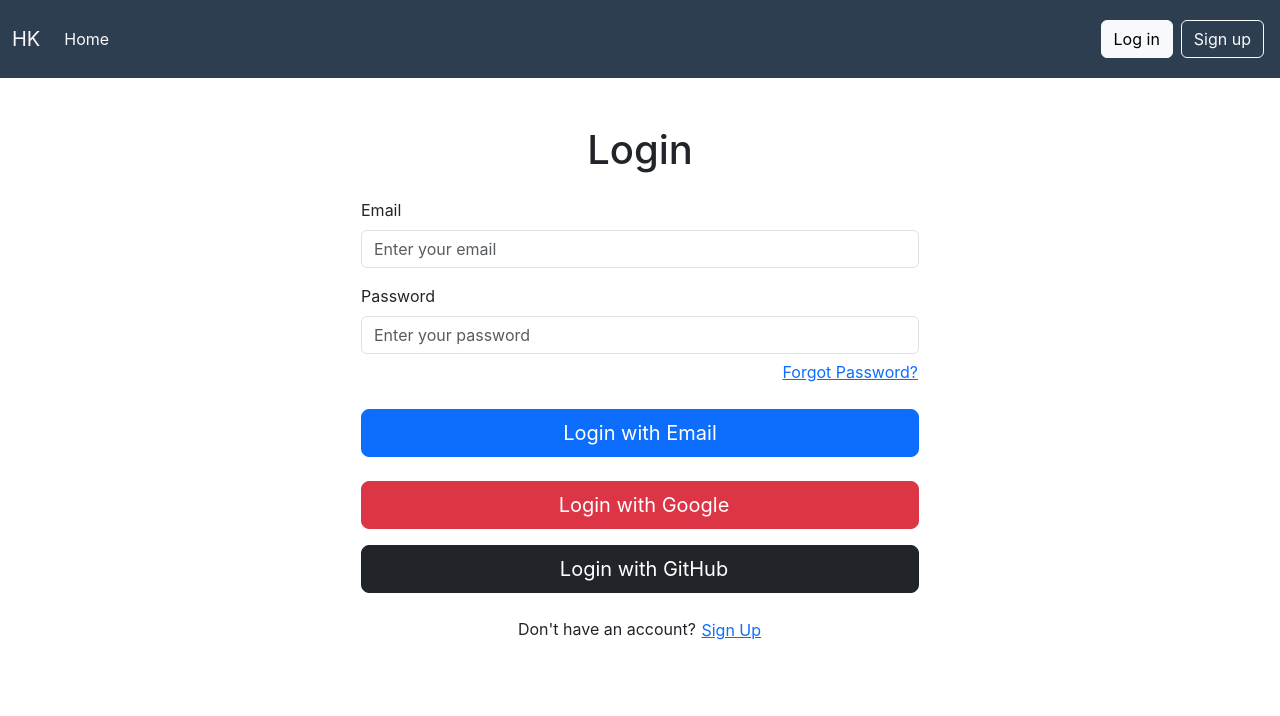
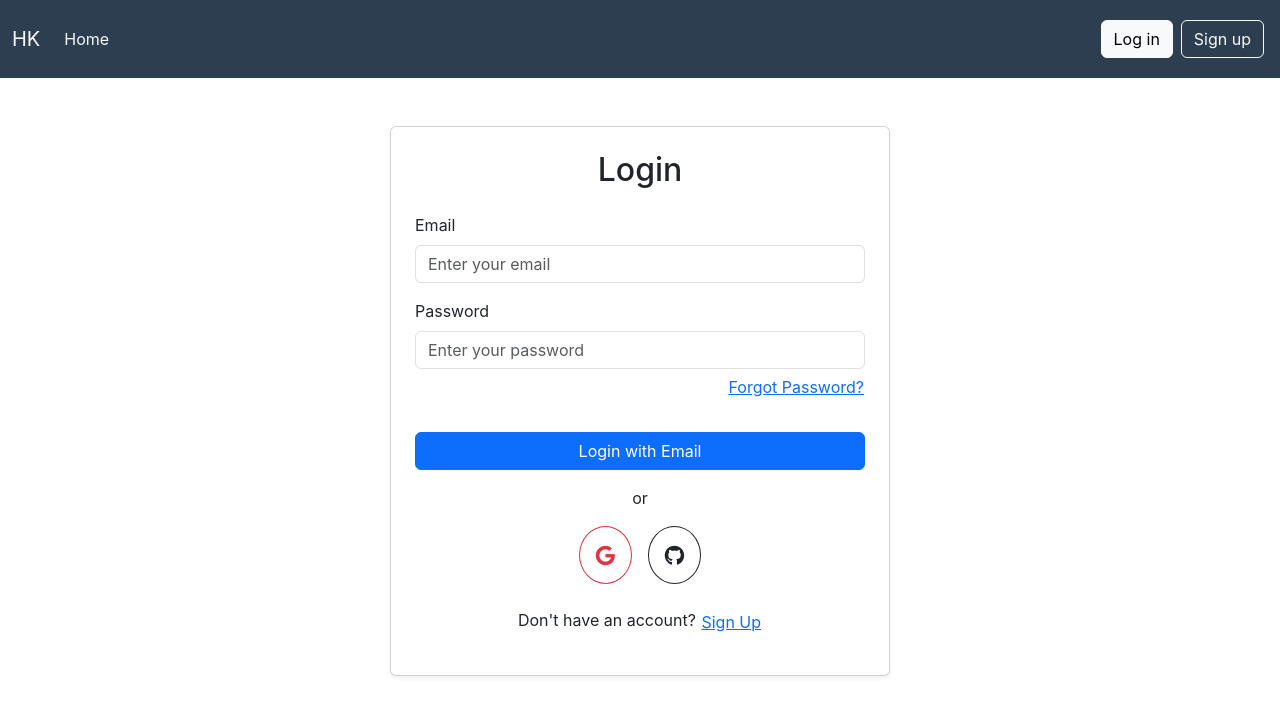
Before and after one commit to HuseyinK0r0glu/SpringAuthentication-Demo, a React (Create React App) app in the folder oauth2-frontend/: page /login in a window 1280 px wide. Shown: the top 716 px of the page. Built offline with nearby package versions, Linux system fonts and the light colour scheme.

Commit message:
better styling added and content page initialized

```diff
--- a/oauth2-frontend/package.json
+++ b/oauth2-frontend/package.json
@@ -3,6 +3,7 @@
   "version": "0.1.0",
   "private": true,
   "dependencies": {
+    "@fortawesome/fontawesome-free": "^6.7.2",
     "@testing-library/dom": "^10.4.0",
     "@testing-library/jest-dom": "^6.6.3",
     "@testing-library/react": "^16.2.0",
--- a/oauth2-frontend/src/App.js
+++ b/oauth2-frontend/src/App.js
@@ -1,4 +1,5 @@
 import './App.css';
+import '@fortawesome/fontawesome-free/css/all.min.css';
 import { BrowserRouter as Router, Routes, Route, Navigate } from 'react-router-dom';
 import LoginPage from './screens/auth/LoginPage';
 import HomePage from './screens/general/HomePage';
@@ -15,6 +16,7 @@ import UserPage from './screens/general/UserPage';
 import UploadProfilePicture from './screens/profile/UploadProfilePicture';
 import VerifyPhoneNumberPage from './screens/auth/PhoneNumberFlow/VerifyPhoneNumber';
 import AddPhoneNumberPage from './screens/auth/PhoneNumberFlow/AddPhoneNumber';
+import ContentPage from './screens/content/ContentPage';
 import { Navbar } from './Navbar';
 import { Provider as UserProvider } from './context/UserContext';
 
@@ -43,6 +45,7 @@ function App() {
           <Route path="/user-profile" element={<UserPage />}/>
           <Route path="/verify-phone-number" element={<VerifyPhoneNumberPage />}/>
           <Route path="/add-phone-number" element={<AddPhoneNumberPage />}/>
+          <Route path="/content" element={<ContentPage />}/>
         </Routes>
       </Router>
     </UserProvider>
--- a/oauth2-frontend/src/screens/auth/LoginPage.js
+++ b/oauth2-frontend/src/screens/auth/LoginPage.js
@@ -58,18 +58,19 @@ function LoginPage() {
   };
 
 return (
-  <div className="container text-center mt-5">
-    <h1 className="mb-4">Login</h1>
+  <div className="container d-flex justify-content-center align-items-center mt-5">
+    <div className="card shadow-sm p-4" style={{ width: '100%', maxWidth: '500px' }}>
+      <h2 className="text-center mb-4">Login</h2>
 
-    <div className="d-flex flex-column align-items-center justify-content-center">
       {message === "session-expired" && (
-        <div className="alert alert-warning text-center mt-3" role="alert">
+        <div className="alert alert-warning text-center" role="alert">
           <strong>Your session has timed out:</strong> Please log in again to continue.
         </div>
       )}
+
       {/* Traditional Login Form */}
-      <form onSubmit={handleTraditionalLogin} className="w-50 mb-4">
-        <div className="form-group text-start">
+      <form onSubmit={handleTraditionalLogin}>
+        <div className="mb-3">
           <label htmlFor="email" className="form-label">Email</label>
           <input
             type="email"
@@ -82,7 +83,7 @@ return (
           />
         </div>
 
-        <div className="form-group text-start mt-3">
+        <div className="mb-3">
           <label htmlFor="password" className="form-label">Password</label>
           <input
             type="password"
@@ -106,29 +107,36 @@ return (
 
         {error && <p className="text-danger mt-2">{error}</p>}
 
-        <button type="submit" className="btn btn-primary btn-lg mt-4 w-100">
+        <button type="submit" className="btn btn-primary w-100 mt-3">
           Login with Email
         </button>
       </form>
 
+      <div className="text-center my-3">
+        <span>or</span>
+      </div>
+
       {/* OAuth2 Login Buttons */}
-      <div className="d-flex flex-column align-items-center w-50">
+      <div className="d-flex justify-content-center gap-3">
         <button
-          className="btn btn-danger btn-lg mb-3 w-100"
+          className="btn btn-outline-danger rounded-circle p-3"
           onClick={() => handleLogin("google")}
+          title="Login with Google"
         >
-          <i className="fab fa-google me-2"></i> Login with Google
+          <i className="fab fa-google fa-lg"></i>
         </button>
+
         <button
-          className="btn btn-dark btn-lg w-100"
+          className="btn btn-outline-dark rounded-circle p-3"
           onClick={() => handleLogin("github")}
+          title="Login with GitHub"
         >
-          <i className="fab fa-github me-2"></i> Login with GitHub
+          <i className="fab fa-github fa-lg"></i>
         </button>
       </div>
 
       {/* Sign Up Option */}
-      <div className="mt-4">
+      <div className="text-center mt-4">
         <p>
           Don't have an account?{" "}
           <button
--- /dev/null
+++ b/oauth2-frontend/src/screens/content/ContentPage.js
@@ -0,0 +1,11 @@
+import React from "react";
+
+const ContentPage = () => {
+    return(
+        <div>
+            <h1>Content Page</h1>
+        </div>
+    );
+};
+
+export default ContentPage;
--- a/oauth2-frontend/src/screens/general/HomePage.js
+++ b/oauth2-frontend/src/screens/general/HomePage.js
@@ -96,19 +96,26 @@ const HomePage = () => {
                   <h2 className="h4">Welcome, {state.user.name}</h2>
                   <p className="text-muted">Email: {state.user.email}</p>
 
+                  <button
+                      className="btn btn-primary btn-lg w-100 mt-3"
+                      onClick={() => navigate("/content")}
+                    >
+                      <i className="fas fa-pen-nib me-2"></i> Create content
+                  </button>
+
                   {state.user.phone && state.user.phone_verified === false ? (
                     <button
                       className="btn btn-info btn-lg w-100 mt-3"
                       onClick={() => navigate("/verify-phone-number")}
                     >
-                        <i className="fas fa-image me-2"></i> Verify your phone number
+                      <i className="fas fa-check-circle me-2"></i> Verify your phone number
                     </button>
-                  ): (
+                  ) : (
                     <button
                       className="btn btn-info btn-lg w-100 mt-3"
                       onClick={() => navigate("/add-phone-number")}
                     >
-                        <i className="fas fa-image me-2"></i> Add your phone number
+                      <i className="fas fa-phone me-2"></i> Add your phone number
                     </button>
                   )}
 
```
Also changed, not shown: 1 other file (tests, documents, lock files or other folders). Lines whose indentation alone changed are shown as unchanged.
